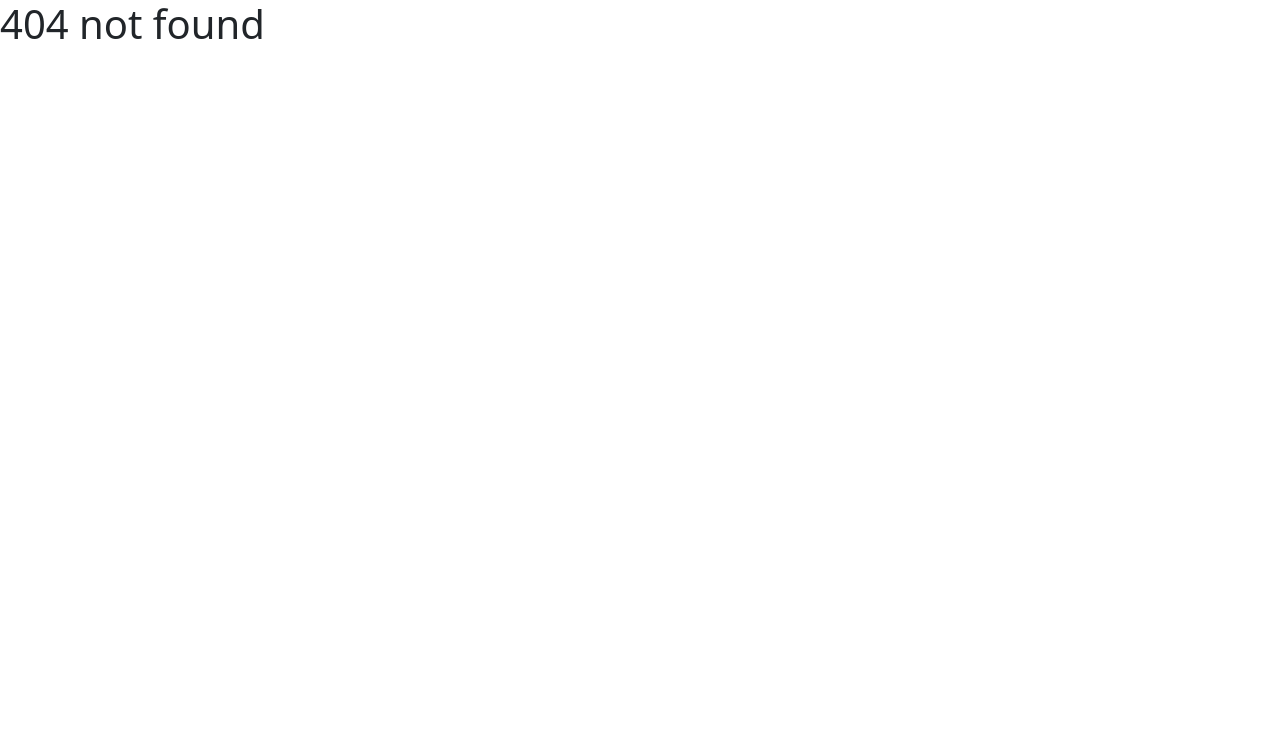
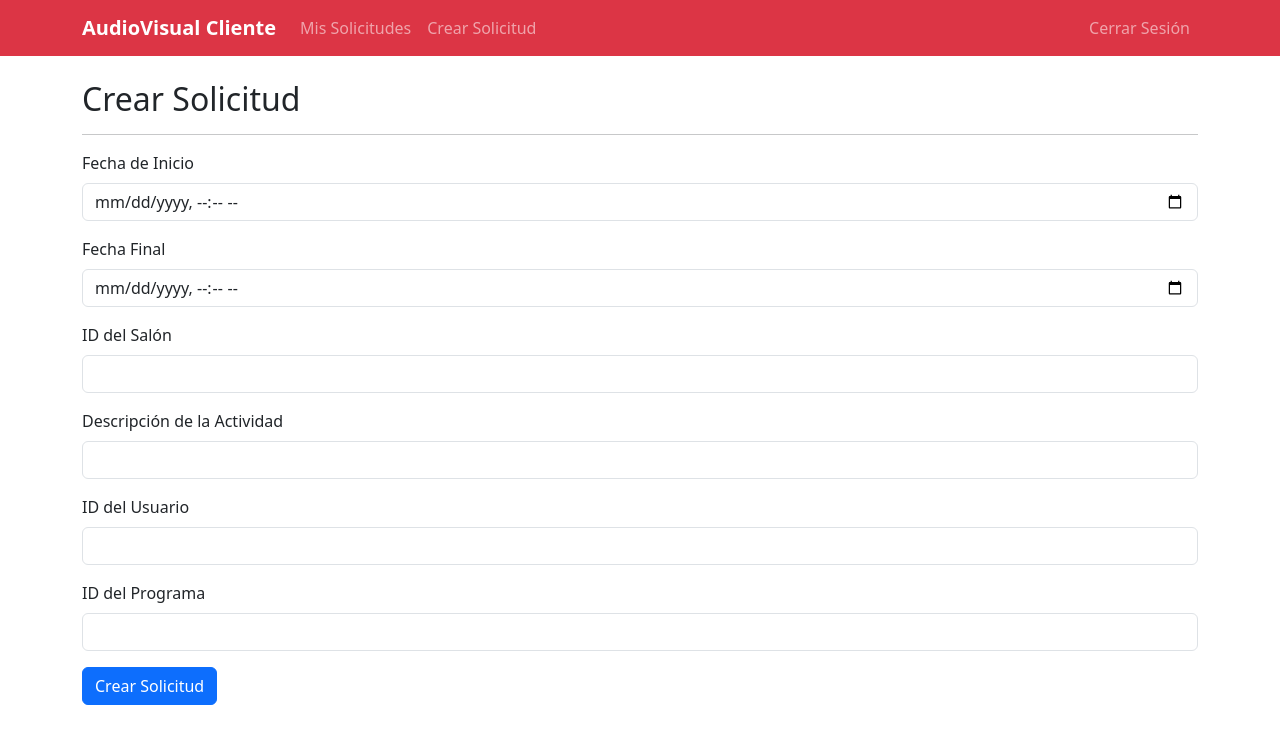
Before and after one commit to sebasgonzac27/front-startup, a React (Vite) app: page /client/create-request in a window 1280 px wide. Before the commit this address had no page. Shown: the top 744 px of the page. Built offline with nearby package versions, Linux system fonts and the light colour scheme.

Commit message:
Client view: view and create-request

```diff
--- a/package.json
+++ b/package.json
@@ -12,6 +12,7 @@
   "dependencies": {
     "bootstrap": "5.3.2",
     "boxicons": "2.1.4",
+    "date-fns": "^2.30.0",
     "dotenv": "16.3.1",
     "localforage": "1.10.0",
     "match-sorter": "6.3.1",
@@ -19,8 +20,8 @@
     "react-bootstrap": "2.9.0",
     "react-dom": "18.2.0",
     "react-router-dom": "6.16.0",
-    "sort-by": "1.2.0",
-    "sweetalert2": "11.7.31",
+    "sort-by": "^0.0.2",
+    "sweetalert2": "^11.6.13",
     "sweetalert2-react-content": "5.0.7"
   },
   "devDependencies": {
--- a/src/App.jsx
+++ b/src/App.jsx
@@ -4,6 +4,9 @@ import { Login } from './pages/Login';
 import { Registration } from './pages/Registration';
 import { Dashboard } from './pages/Dashboard';
 import { Users } from './pages/Users';
+import { ClientView } from './pages/ClientView';
+import { ClientRequest } from './pages/ClientRequest';
+import { DashboardRequest } from './pages/DashboardRequest';
 function App() {
 
   return (
@@ -19,6 +22,10 @@ function App() {
         <Route path='/admin/types' element={<h1>Types</h1>}/>
         <Route path='/admin/devices' element={<h1>Devices</h1>}/>
         <Route path='/admin/requests' element={<h1>Requests</h1>}/>
+
+        <Route path='/client' element={<ClientView/>}/>
+        <Route path='/client/requests' element={<DashboardRequest/>}/>
+        <Route path='/client/create-request' element={<ClientRequest/>}/>
         <Route path='/*' element={<h1>404 not found</h1>}/>
       </Routes>
       </BrowserRouter>
--- /dev/null
+++ b/src/components/ClientHeader.jsx
@@ -0,0 +1,29 @@
+import { Container, Nav, Navbar } from "react-bootstrap";
+import { deleteKey } from '../utils/storage'
+import { useNavigate } from "react-router-dom";
+
+export function ClientHeader() {
+  const navigate = useNavigate();
+
+  return (
+    <Navbar bg="danger" variant="dark" expand="lg">
+      <Container>
+        <Navbar.Brand href="/client" className="fw-bold">
+          AudioVisual Cliente
+        </Navbar.Brand>
+        <Navbar.Toggle aria-controls="basic-navbar-nav" />
+        <Navbar.Collapse id="basic-navbar-nav">
+          <Nav className="me-auto">
+            <Nav.Link href="/client/requests">Mis Solicitudes</Nav.Link>
+            <Nav.Link href="/client/create-request">Crear Solicitud</Nav.Link>
+          </Nav>
+          <Nav>
+            <Nav.Link onClick={() => { deleteKey('auth'); navigate('/login') }}>
+              Cerrar Sesión
+            </Nav.Link>
+          </Nav>
+        </Navbar.Collapse>
+      </Container>
+    </Navbar>
+  );
+}
--- /dev/null
+++ b/src/layouts/Client.jsx
@@ -0,0 +1,10 @@
+import { ClientHeader } from "../components/ClientHeader";
+
+export function Client({ children }) {
+  return (
+    <>
+      <ClientHeader />
+      {children}
+    </>
+  );
+}
--- /dev/null
+++ b/src/pages/ClientRequest.jsx
@@ -0,0 +1,112 @@
+import { useState } from 'react';
+import { Button, Container, Form } from 'react-bootstrap';
+import { Client } from '../layouts/Client';
+
+export function ClientRequest() {
+  const [request, setRequest] = useState({
+    StartTime: '',
+    EndTime: '',
+    ClassroomID: '',
+    ActivityDescription: '',
+    UserID: '',
+    ProgramID: '',
+  });
+
+  const handleSubmit = (e) => {
+    e.preventDefault();
+
+    // Realiza una solicitud POST al servidor para crear la solicitud
+    fetch('http://localhost:1234/requests', {
+      method: 'POST',
+      headers: {
+        'Content-Type': 'application/json',
+      },
+      body: JSON.stringify(request),
+    })
+      .then((response) => response.json())
+      .then((data) => {
+        // Aquí puedes manejar la respuesta del servidor, como mostrar un mensaje de éxito o redirigir a la vista de solicitudes del cliente
+        console.log('Solicitud creada con éxito:', data);
+      })
+      .catch((error) => {
+        console.error('Error al crear la solicitud:', error);
+      });
+  };
+
+  const handleChange = (e) => {
+    const { name, value } = e.target;
+    setRequest({ ...request, [name]: value });
+  };
+
+  return (
+    <Client>
+    <Container className="mt-4">
+      <h2>Crear Solicitud</h2>
+      <hr />
+      <Form onSubmit={handleSubmit}>
+        <Form.Group className="mb-3">
+          <Form.Label>Fecha de Inicio</Form.Label>
+          <Form.Control
+            type="datetime-local"
+            name="StartTime"
+            value={request.StartTime}
+            onChange={handleChange}
+            required
+          />
+        </Form.Group>
+        <Form.Group className="mb-3">
+          <Form.Label>Fecha Final</Form.Label>
+          <Form.Control
+            type="datetime-local"
+            name="EndTime"
+            value={request.EndTime}
+            onChange={handleChange}
+            required
+          />
+        </Form.Group>
+        <Form.Group className="mb-3">
+          <Form.Label>ID del Salón</Form.Label>
+          <Form.Control
+            type="number"
+            name="ClassroomID"
+            value={request.ClassroomID}
+            onChange={handleChange}
+            required
+          />
+        </Form.Group>
+        <Form.Group className="mb-3">
+          <Form.Label>Descripción de la Actividad</Form.Label>
+          <Form.Control
+            type="text"
+            name="ActivityDescription"
+            value={request.ActivityDescription}
+            onChange={handleChange}
+            required
+          />
+        </Form.Group>
+        <Form.Group className="mb-3">
+          <Form.Label>ID del Usuario</Form.Label>
+          <Form.Control
+            type="text"
+            name="UserID"
+            value={request.UserID}
+            onChange={handleChange}
+            required
+          />
+        </Form.Group>
+        <Form.Group className="mb-3">
+          <Form.Label>ID del Programa</Form.Label>
+          <Form.Control
+            type="number"
+            name="ProgramID"
+            value={request.ProgramID}
+            onChange={handleChange}
+            required
+          />
+        </Form.Group>
+        <Button type="submit">Crear Solicitud</Button>
+      </Form>
+    </Container>
+    </Client>
+  );
+}
--- /dev/null
+++ b/src/pages/ClientView.jsx
@@ -0,0 +1,50 @@
+import { useEffect } from 'react';
+import { Card, Container, Row, Col } from 'react-bootstrap';
+import { useState } from 'react';
+import { Link } from 'react-router-dom';
+import 'boxicons';
+import { Client } from '../layouts/Client';
+
+export function ClientView(){
+    const [requestsCount, setRequestsCount] = useState(0);
+    const [createRequest, setCreateRequestCount] = useState(0);
+
+    useEffect(() => {
+        setRequestsCount(5);
+        setCreateRequestCount(1);
+    }, []);
+
+    return(
+        <Client>
+           <Container className="mt-4">
+      <h2>Dashboard Cliente</h2>
+      <hr/>
+      <Row xs={1} sm={2} md={2} lg={3} xl={3} className="g-3">
+        <Col>
+        <Link to='/client/requests' className='text-decoration-none'>
+          <Card>
+            <Card.Body>
+            <box-icon type='solid' name='user'></box-icon>
+              <Card.Title>Mis Solicitudes</Card.Title>
+              <Card.Text>{requestsCount}</Card.Text>
+            </Card.Body>
+          </Card>
+          </Link>
+        </Col>
+
+        <Col>
+        <Link to='/client/create-request' className='text-decoration-none'>
+          <Card>
+            <Card.Body>
+            <box-icon name='headphone' ></box-icon>
+              <Card.Title>Crear una Solicitud</Card.Title>
+                <Card.Text>{createRequest}</Card.Text>
+            </Card.Body>
+          </Card>
+          </Link>
+        </Col>
+      </Row>
+    </Container>
+        </Client>
+    )
+}
--- /dev/null
+++ b/src/pages/DashboardRequest.jsx
@@ -0,0 +1,48 @@
+import React, { useState, useEffect } from 'react';
+import { Container, Table } from 'react-bootstrap';
+import { Client } from '../layouts/Client';
+import { format } from 'date-fns';
+
+export function DashboardRequest() {
+  const [requests, setRequests] = useState([]);
+
+  useEffect(() => {
+    // Realiza una solicitud GET al servidor para obtener las solicitudes del cliente
+    fetch('http://localhost:1234/requests')
+      .then((response) => response.json())
+      .then((data) => {
+        // Asegúrate de que data sea un arreglo antes de actualizar el estado
+        setRequests(Array.isArray(data.body) ? data.body : []);
+      })
+      .catch((error) => {
+        console.error('Error al cargar las solicitudes:', error);
+      });
+  }, []);
+
+  return (
+    <Client>
+      <Container className="mt-4">
+        <h2>Mis Solicitudes</h2>
+        <hr />
+        <Table striped bordered hover>
+          <thead>
+            <tr>
+              <th>Materia</th>
+              <th>Fecha de Inicio</th>
+              <th>Fecha Final</th>
+            </tr>
+          </thead>
+          <tbody>
+            {requests.map((request) => (
+              <tr key={request.id}>
+                <td>{request.ActivityDescription}</td>
+                <td>{format(new Date(request.StartTime), 'dd/MM/yyyy HH:mm')}</td>
+                <td>{format(new Date(request.EndTime), 'dd/MM/yyyy HH:mm')}</td>
+              </tr>
+            ))}
+          </tbody>
+        </Table>
+      </Container>
+    </Client>
+  );
+}
```
Also changed, not shown: 1 other file (tests, documents, lock files or other folders).
